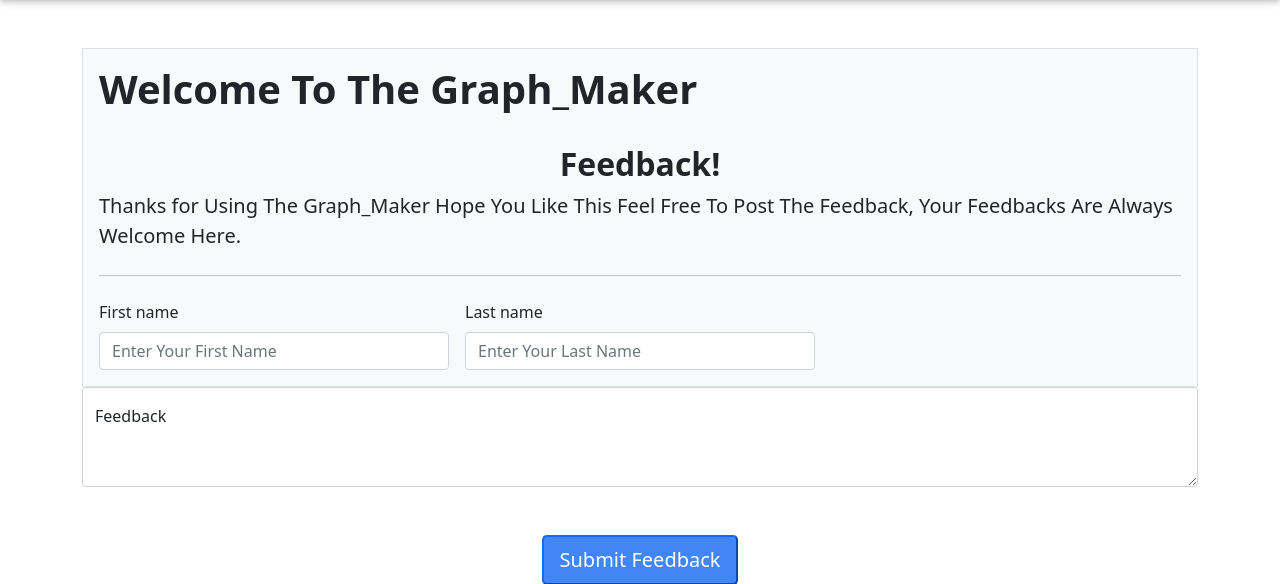
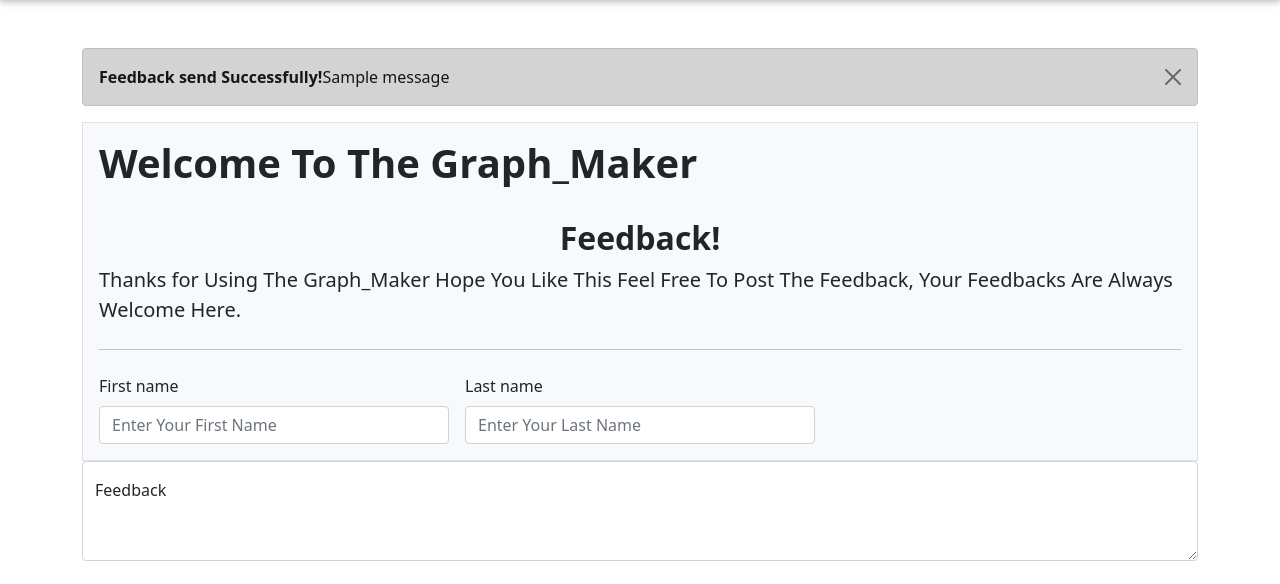
Before and after one commit to SalmanAd01/Graph_Maker, a Flask app: page /feed in a window 1280 px wide. Shown: the part 56-640 px from the top of the page. Run offline with Flask 2, Linux system fonts and the light colour scheme; one stand-in notice (Sample message) is shown; some libraries are stand-ins or nearby versions.

Commit message:
Improving

```diff
--- a/app.py
+++ b/app.py
@@ -1,4 +1,4 @@
-from flask import Flask, render_template, request, url_for, redirect, send_file
+from flask import Flask,render_template,request,url_for,redirect,send_file,flash
 from flask_mail import Mail, Message
 import io
 import base64
@@ -7,124 +7,98 @@ from datetime import datetime
 from matplotlib.backends.backend_agg import FigureCanvasAgg as FigureCanvas
 import matplotlib.pyplot as plt
 
-x1 = []
-y1 = []
-app = Flask(__name__)
-mail = Mail(app)
-app.config['MAIL_SERVER'] = 'smtp.gmail.com'
-app.config['MAIL_PORT'] = 465
-app.config['MAIL_USERNAME'] = 'salmanad5s3@gmail.com'
-app.config['MAIL_PASSWORD'] = 'Salman9021618891'
-app.config['MAIL_USE_TLS'] = False
-app.config['MAIL_USE_SSL'] = True
-mail = Mail(app)
-
-
+fig,ax=plt.subplots(figsize=(6,6))
+x1=[]
+y1=[]
+app=Flask(__name__)
+app.secret_key = 'ye ye'
+mail=Mail(app)
+app.config['MAIL_SERVER']='smtp.gmail.com'
+app.config['MAIL_PORT']=465
+app.config['MAIL_USERNAME']='salmanad5s3@gmail.com'
+app.config['MAIL_PASSWORD']='Salman9021618891'
+app.config['MAIL_USE_TLS']=False
+app.config['MAIL_USE_SSL']=True
+mail=Mail(app)
 @app.route('/')
 def home():
     return render_template('index.html')
-
-
-@app.route('/ma', methods=['GET', 'POST'])
+@app.route('/ma',methods=['GET','POST'])
 def ma():
     if request.method == 'POST':
-        email = request.form['email']
-        msg = request.form['msg']
-        mo = Message("Message From Graph_Maker", sender=email,recipients=['salmanad5s3@gmail.com'])
-        mo.body = msg
+        email=request.form['email']
+        msg=request.form['msg']
+        mo=Message("Message From Graph_Maker",sender=email,recipients=['salmanad5s3@gmail.com'])
+        mo.body=msg
         mail.send(mo)
+        flash('Thanks For Contacting.')
         return redirect(url_for('Contact'))
-
-
-app.config['SQLALCHEMY_DATABASE_URI'] = "sqlite:///feedback.db"
-app.config['SQLALCHEMY_TRACK_MODIFICATIONS'] = False
-db = SQLAlchemy(app)
-
-
+app.config['SQLALCHEMY_DATABASE_URI']="sqlite:///feedback.db"
+app.config['SQLALCHEMY_TRACK_MODIFICATIONS']=False
+db=SQLAlchemy(app)
 class Feedback(db.Model):
-    Serial_Number1 = db.Column(db.Integer, primary_key=True)
-    First_Name = db.Column(db.String(100), nullable=False)
-    Last_Name = db.Column(db.String(100), nullable=False)
-    Feed_Back = db.Column(db.String(500), nullable=False)
-    Date_Created = db.Column(db.DateTime, default=datetime.utcnow)
-
+    Serial_Number1=db.Column(db.Integer,primary_key=True)
+    First_Name=db.Column(db.String(100),nullable=False)
+    Last_Name=db.Column(db.String(100),nullable=False)
+    Feed_Back=db.Column(db.String(500),nullable=False)
+    Date_Created=db.Column(db.DateTime,default=datetime.utcnow)
     def __repr__(self) -> str:
         return f"{self.Serial_Number1}-{self.First_Name} - {self.Last_Name} - {self.Feed_Back} - {self.Date_Created}"
 
-
-@app.route('/submit', methods=['POST', 'GET'])
+@app.route('/submit',methods=['POST','GET'])
 def submit():
     global num
     try:
-        if request.method == 'POST':
-            num = int(request.form['value_1'])
-        return render_template('Jinja2_ForLoop.html', value_to=num)
+        if request.method=='POST':
+            num=int(request.form['value_1'])
+        return render_template('Jinja2_ForLoop.html',value_to=num)
     except:
         return redirect(url_for('home'))
-
-
-@app.route('/feed', methods=['GET', 'POST'])
+@app.route('/feed',methods=['GET','POST'])
 def feedback():
     if request.method == 'POST':
-        First_Name = request.form['First_Name']
-        Last_Name = request.form['Last_Name']
-        Feed_Back = request.form['Feed_Back']
-        feedback = Feedback(First_Name=First_Name,Last_Name=Last_Name, Feed_Back=Feed_Back)
+        First_Name=request.form['First_Name']
+        Last_Name=request.form['Last_Name']
+        Feed_Back=request.form['Feed_Back']
+        feedback=Feedback(First_Name=First_Name,Last_Name=Last_Name,Feed_Back=Feed_Back)
         db.session.add(feedback)
         db.session.commit()
+        flash('we really appreciate your feedback')
     return render_template('feedback.html')
-
-
-@app.route('/plotagraph', methods=['GET', 'POST'])
+@app.route('/plotagraph',methods=['GET','POST'])
 def plotagraph():
     try:
         if request.method == 'POST':
             for i in range(num):
                 x1.append(float(request.form['x'+str(i)]))
                 y1.append(float(request.form['y'+str(i)]))
-
-            plt.plot(x1,y1)
-            for x, y in zip(x1, y1):
-                plt.text(x, y, '({}, {})'.format(x, y))
-        plt.title("Graph!", fontdict={'fontname': 'Comic Sans MS', 'fontsize': 20})
-        plt.xlabel("X-Axis", fontdict={'fontname': 'Comic Sans MS'})
-        plt.ylabel("Y-Axis", fontdict={'fontname': 'Comic Sans MS'})
-        plt.show()
-        return render_template('graph.html')
+        img=io.BytesIO()
+        plt.figure()
+        for x,y in zip(x1,y1):
+            plt.text(x,y,'({}, {})'.format(x,y))
+        plt.title("Graph!",fontdict={'fontname':'Comic Sans MS','fontsize':20})
+        plt.xlabel("X-Axis",fontdict={'fontname':'Comic Sans MS'})
+        plt.ylabel("Y-Axis",fontdict={'fontname':'Comic Sans MS'})
+        plt.plot(x1,y1)
+        x1.clear()
+        y1.clear()
+        plt.savefig(img)
+        img.seek(0)
+        plot_url = base64.b64encode(img.getvalue()).decode()
+        return render_template('graph.html',plot_url=plot_url)
     except:
         return redirect(url_for('submit'))
-
-
-# @app.route('/visualize')
-# def visualize():
-#     for x, y in zip(x1, y1):
-#         plt.text(x, y, '({}, {})'.format(x, y))
-#     plt.title("Graph!", fontdict={'fontname': 'Comic Sans MS', 'fontsize': 20})
-#     plt.xlabel("X-Axis", fontdict={'fontname': 'Comic Sans MS'})
-#     plt.ylabel("Y-Axis", fontdict={'fontname': 'Comic Sans MS'})
-#     plt.plot(x1,y1)
-#     return 'yes'
-
-
 @app.route('/about')
 def about():
     return render_template('About.html')
-
-
 @app.route('/feedba')
 def feedb():
     return render_template('feedback.html')
-
-
 @app.route('/upcoming_features')
 def upcoming_features():
     return render_template('Upcoming_Features.html')
-
-
 @app.route('/Contact')
 def Contact():
     return render_template('Contact.html')
-
-
 if __name__ == '__main__':
-    app.run()
+    app.run(debug=True)
--- a/templates/Contact.html
+++ b/templates/Contact.html
@@ -52,6 +52,12 @@
     <div class="container">
 
         <div class="p-3 border bg-light">
+            {% with messages=get_flashed_messages() %} {% if messages %} {% for message in messages %}
+            <div class="alert alert-dark alert-dismissible fade show" role="alert">
+                <strong>Send Successfully!</strong>{{ message }}
+                <button type="button" class="btn-close" data-bs-dismiss="alert" aria-label="Close"></button>
+            </div>
+            {% endfor %} {% endif %} {% endwith %}
             <h1 class="font-weight-bold">Welcome To The Graph_Maker</h1><br>
             <h2 class="font-weight-bold text-center">Contact</h2>
             <hr class="my-4">
--- a/templates/feedback.html
+++ b/templates/feedback.html
@@ -50,7 +50,12 @@
     </nav>
     <br><br>
     <div class="container">
-
+        {% with messages=get_flashed_messages() %} {% if messages %} {% for message in messages %}
+        <div class="alert alert-dark alert-dismissible fade show" role="alert">
+            <strong>Feedback send Successfully!</strong>{{ message }}
+            <button type="button" class="btn-close" data-bs-dismiss="alert" aria-label="Close"></button>
+        </div>
+        {% endfor %} {% endif %} {% endwith %}
         <div class="p-3 border bg-light">
             <h1 class="font-weight-bold">Welcome To The Graph_Maker</h1><br>
             <h2 class="font-weight-bold text-center">Feedback!</h2>
```
Also changed, not shown: templates/graph.html (+1 -1 lines), feedback.db (added).
